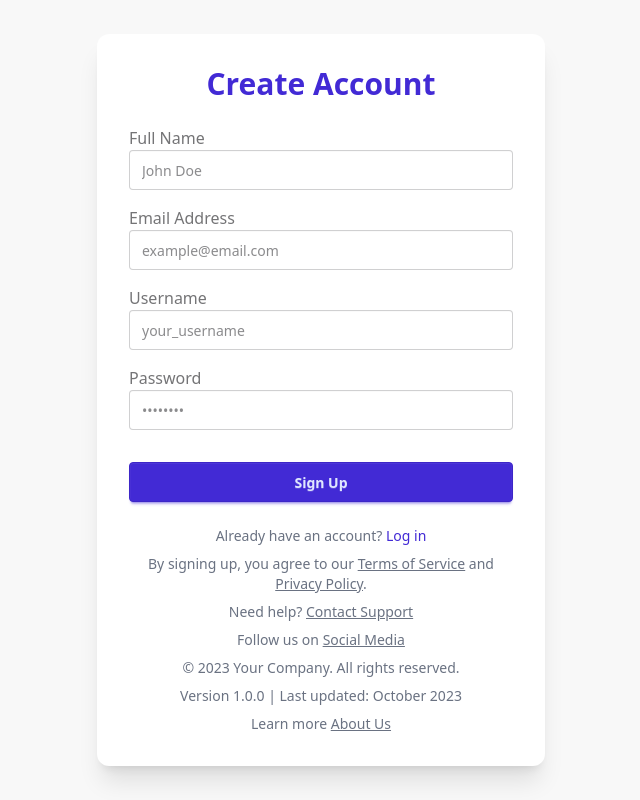
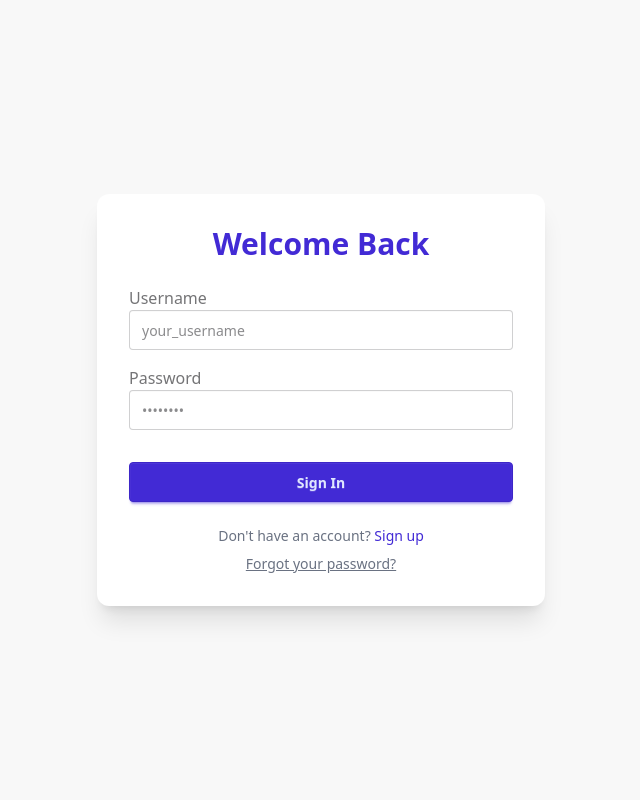
Before and after one commit to Qwadjou-dan/TodoList-CompleteApp, a React (Vite) app: page / in a window 1280 px wide. Shown: the whole page, without its empty margins (319-959 px from the left). Built offline with nearby package versions, Linux system fonts and the light colour scheme.

Commit message:
Signin page created. Layout also created, Route included for easy navigation

```diff
--- a/package.json
+++ b/package.json
@@ -13,6 +13,7 @@
     "@tailwindcss/vite": "^4.1.7",
     "react": "^19.1.0",
     "react-dom": "^19.1.0",
+    "react-router-dom": "^7.6.0",
     "tailwindcss": "^4.1.7"
   },
   "devDependencies": {
--- a/src/App.jsx
+++ b/src/App.jsx
@@ -1,12 +1,24 @@
 import React from "react";
 import SignUp from "./components/registration/signUp/SignUp";
+import SignIn from "./components/registration/signIn/SignIn";
+import {
+  createBrowserRouter,
+  createRoutesFromElements,
+  Route,
+  RouterProvider,
+} from "react-router-dom";
+import RootLayout from "./components/layout/Layout";
 
 const App = () => {
-  return (
-    <div>
-      <SignUp />
-    </div>
+  const router = createBrowserRouter(
+    createRoutesFromElements(
+      <Route path="/" element={<RootLayout />}>
+        <Route index element={<SignIn />} />
+        <Route path="signup" element={<SignUp />} />
+      </Route>
+    )
   );
+  return <RouterProvider router={router} />;
 };
 
 export default App;
--- /dev/null
+++ b/src/components/layout/Layout.jsx
@@ -0,0 +1,14 @@
+//imports
+import React from "react";
+import { Outlet } from "react-router-dom";
+
+//Layout component
+const RootLayout = () => {
+  return (
+    <div>
+      <Outlet />
+    </div>
+  );
+};
+
+export default RootLayout;
--- a/src/components/registration/signIn/SignIn.jsx
+++ b/src/components/registration/signIn/SignIn.jsx
@@ -0,0 +1,61 @@
+import React from "react";
+
+const SignIn = () => {
+  return (
+    <div className="flex items-center justify-center min-h-screen bg-base-200 p-4">
+      <div className="w-full max-w-md shadow-xl bg-base-100 rounded-xl p-8 space-y-6">
+        <h1 className="text-3xl font-bold text-center text-primary">
+          Welcome Back
+        </h1>
+
+        <form className="space-y-4">
+          <div>
+            <label htmlFor="username" className="label">
+              <span className="label-text">Username</span>
+            </label>
+            <input
+              type="text"
+              id="username"
+              name="username"
+              className="input input-bordered w-full"
+              placeholder="your_username"
+              required
+            />
+          </div>
+
+          <div>
+            <label htmlFor="password" className="label">
+              <span className="label-text">Password</span>
+            </label>
+            <input
+              type="password"
+              id="password"
+              name="password"
+              className="input input-bordered w-full"
+              placeholder="••••••••"
+              required
+            />
+          </div>
+
+          <button className="btn btn-primary w-full mt-4">Sign In</button>
+        </form>
+
+        <div className="text-sm text-center text-gray-500 space-y-2">
+          <p>
+            Don't have an account?{" "}
+            <a href="/signup" className="text-primary hover:underline">
+              Sign up
+            </a>
+          </p>
+          <p>
+            <a href="/forgot-password" className="link">
+              Forgot your password?
+            </a>
+          </p>
+        </div>
+      </div>
+    </div>
+  );
+};
+
+export default SignIn;
--- a/src/components/registration/signUp/SignUp.jsx
+++ b/src/components/registration/signUp/SignUp.jsx
@@ -71,7 +71,7 @@ const SignUp = () => {
         <div className="text-sm text-center text-gray-500 space-y-2">
           <p>
             Already have an account?{" "}
-            <a href="/login" className="text-primary hover:underline">
+            <a href="/" className="text-primary hover:underline">
               Log in
             </a>
           </p>
```
Also changed, not shown: 1 other file (tests, documents, lock files or other folders).
